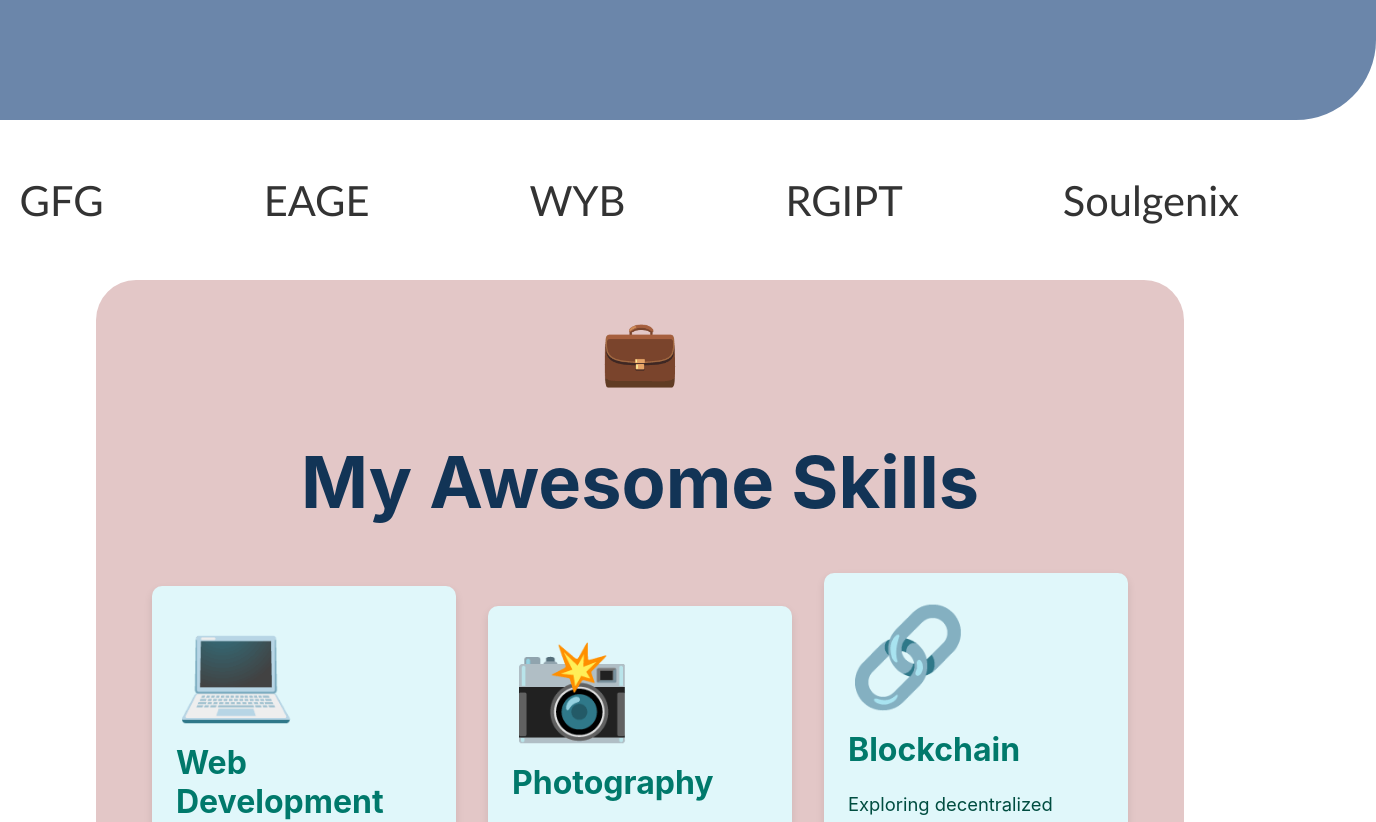
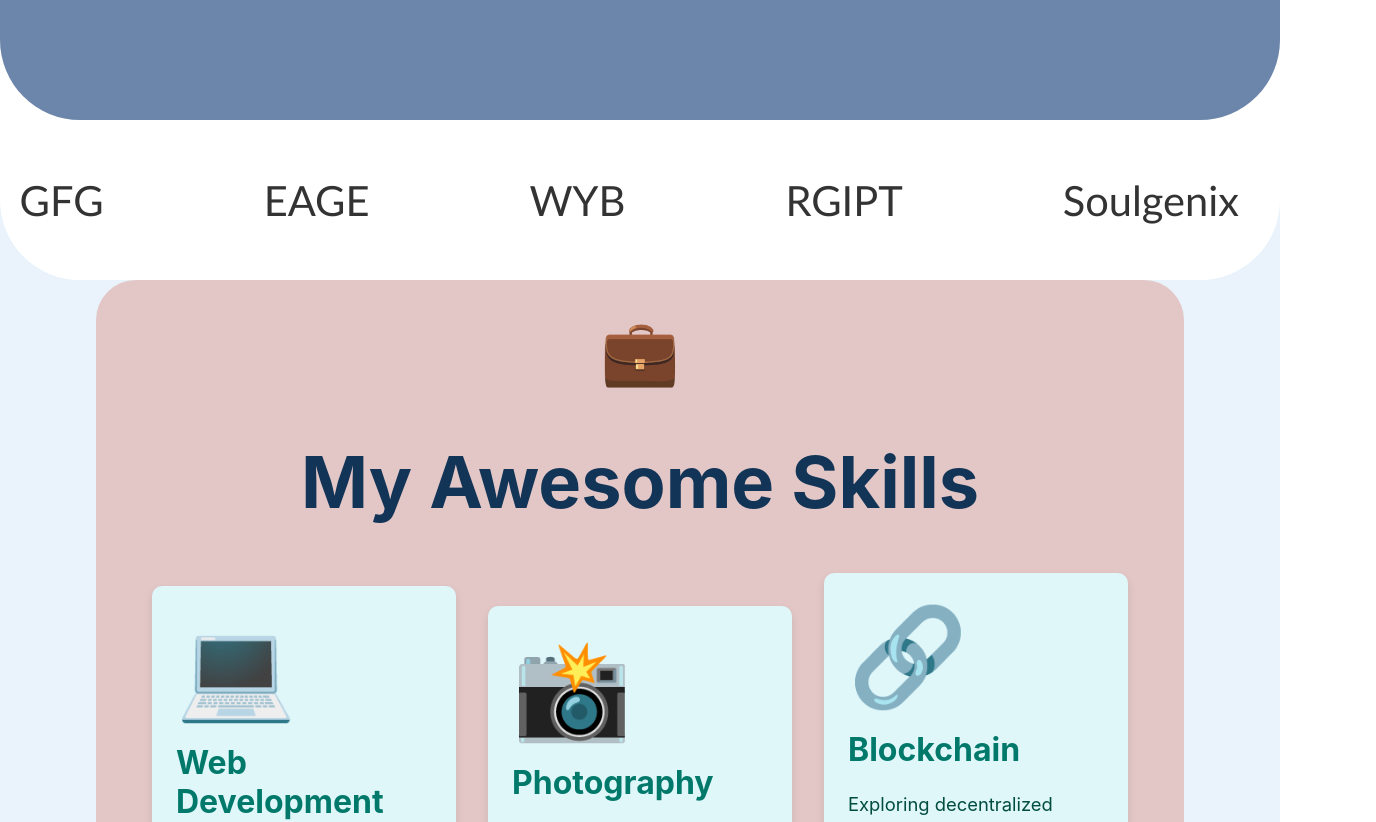
Before and after one commit to AbhirajkarBajpai/Abhirajkar_Portfolio, a React (Create React App) app: page / in a window 1280 px wide. Shown: the part 600-1422 px from the top of the page, 1376 px wide, since content can reach past the window. Built offline with nearby package versions, Linux system fonts and the light colour scheme.

Commit message:
curve Effect

```diff
--- a/src/App.css
+++ b/src/App.css
@@ -1,6 +1,6 @@
 .App{
   display: flex;
-  align-items: center;
+  /* align-items: center; */
   flex-direction: column;
 }
 
--- a/src/components/MovingExperience.css
+++ b/src/components/MovingExperience.css
@@ -4,6 +4,11 @@
     display: flex;
     align-items: center;
     overflow: hidden;
+    border-bottom-left-radius: 5rem;
+    border-bottom-right-radius: 5rem;
+    position: relative;
+    background-color: #fff;
+    z-index: 5;
   }
 
   .company-list {
--- a/src/components/Skills.css
+++ b/src/components/Skills.css
@@ -1,3 +1,13 @@
+.skill_container{
+    display: flex;
+    align-items: center;
+    justify-content: center;
+    background-color: rgb(234, 243, 251);
+    width: 100vw;
+    margin-top: -5rem;
+    padding-top: 5rem;
+}
+
 .skills-section {
   height: 100%;
   width: 80vw;
--- a/src/components/Skills.jsx
+++ b/src/components/Skills.jsx
@@ -33,6 +33,7 @@ function SkillsSection() {
   }, []);
 
   return (
+    <div className='skill_container'>
       <div id="skills" className="skills-section" ref={sectionRef}>
       <div className="header">
         <span role="img" aria-label="skills-icon" className="emoji_main">💼</span>
@@ -55,7 +56,7 @@ function SkillsSection() {
           <p>Exploring decentralized solutions with blockchain technology. Developed Notable Dapps using Ethereum Network, worked with Solidity, ether.js and Tools like Ganache</p>
         </div>
       </div>
-    </div>
+    </div></div>
   );
 }
 
```
